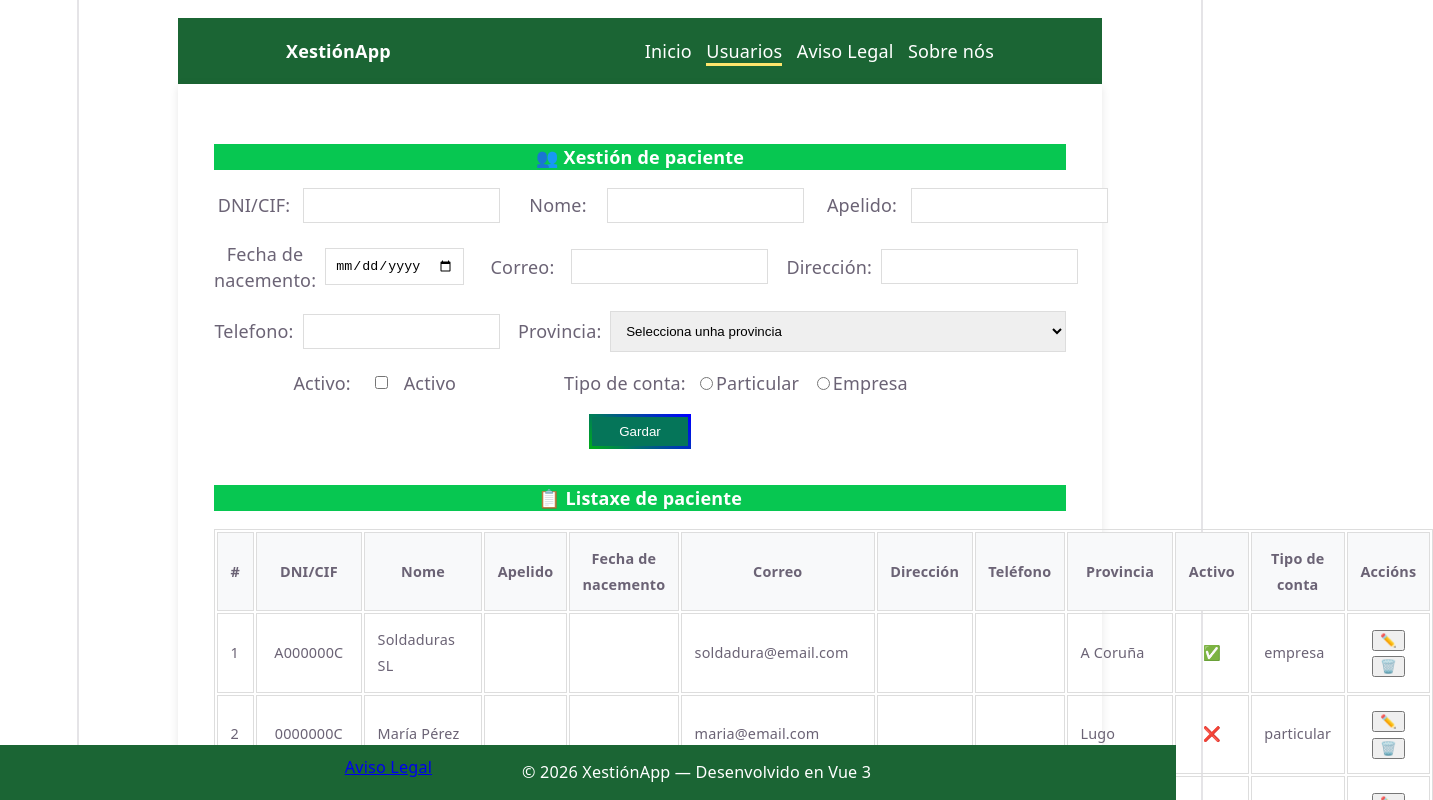
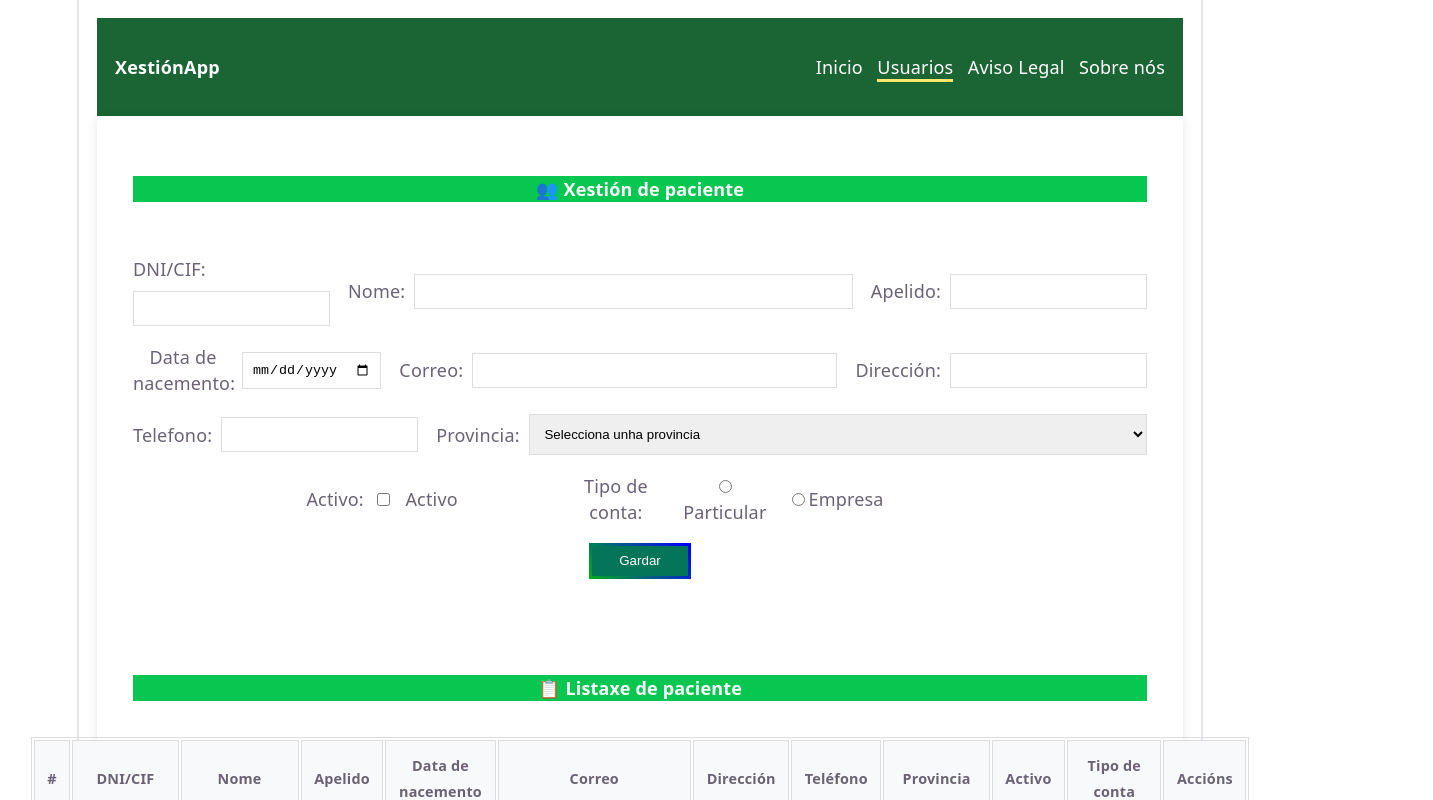
Before and after one commit to h0rge/lagoalvarez, a Vue app: page /xestionusuarios in a window 1280 px wide. Shown: the top 800 px of the page, 1433 px wide, since content can reach past the window. Built offline with nearby package versions, Linux system fonts and the light colour scheme.

Commit message:
Changes in style

```diff
--- a/package.json
+++ b/package.json
@@ -9,6 +9,9 @@
     "preview": "vite preview"
   },
   "dependencies": {
+    "axios": "^1.20.0",
+    "cors": "^2.8.6",
+    "express": "^5.2.1",
     "vue": "^3.5.42",
     "vue-router": "^5.3.1"
   },
--- a/src/App.vue
+++ b/src/App.vue
@@ -18,11 +18,16 @@
 
 <style>
 .container {
-  width: 75vw;
+  display: flex;
+  flex-direction: column;
+  justify-content: space-between;
+  width: 100%;
+  height: 100%;
   max-width: 1400px;
-  height: 100vh;
+  min-height: 100vh;
   margin: 0 auto;
   padding: 1rem;
+  padding-bottom: 0;
   box-sizing: border-box;
 }
 
--- a/src/components/FooTer.vue
+++ b/src/components/FooTer.vue
@@ -10,18 +10,20 @@
 <script setup></script>
 
 <style scoped>
+footer {
+  box-sizing: border-box;
+  position: static;
+  justify-self: center;
+  width: 100%;
+}
+
 .footer {
   background: #1b6534;
   color: white;
   text-align: center;
-  padding: 0.2rem 6rem;
+  padding: 0.2rem;
   margin-top: 3rem;
   font-size: 0.9rem;
-  position: fixed;
-  bottom: 0;
-  left: 0;
-  width: 75vw;
-  z-index: 1000;
 }
 
 .link-aviso {
--- a/src/components/NavBar.vue
+++ b/src/components/NavBar.vue
@@ -22,10 +22,12 @@ const isOpen = ref(false) // actívase cuando fago click
 
 <style scoped>
 .navbar {
+  box-sizing: border-box;
+  width: 100%;
   display: flex;
   justify-content: space-between;
   align-items: center;
-  padding: 0.1rem 6rem;
+  padding: 1rem;
   background: #1b6534;
   color: white;
 }
--- a/src/components/xestionusuarios.vue
+++ b/src/components/xestionusuarios.vue
@@ -35,9 +35,9 @@
         </div>
       </div>
       <div class="fila">
-        <div class="campo campo-fecha-nacimiento">
-          <label>Fecha de nacemento:</label>
-          <input v-model="novoPaciente.fechaNacimiento" type="date" required />
+        <div class="campo campo-data-nacimiento">
+          <label>Data de nacemento:</label>
+          <input v-model="novoPaciente.DataNacimiento" type="date" required />
         </div>
         <div class="campo campo-correo">
           <label>Correo:</label>
@@ -110,7 +110,7 @@
           <th>DNI/CIF</th>
           <th>Nome</th>
           <th>Apelido</th>
-          <th>Fecha de nacemento</th>
+          <th>Data de nacemento</th>
           <th>Correo</th>
           <th>Dirección</th>
           <th>Teléfono</th>
@@ -126,7 +126,7 @@
           <td style="text-align: center;">{{ u.dni }}</td>
           <td>{{ u.nome }}</td>
           <td>{{ u.apelido }}</td>
-          <td>{{ u.fechaNacemento }}</td>
+          <td>{{ u.DataNacemento }}</td>
           <td>{{ u.correo }}</td>
           <td>{{ u.direccion }}</td>
           <td>{{ u.telefono }}</td>
@@ -156,7 +156,7 @@ const novoPaciente = reactive({
   dni: "",
   nome: "",
   apelido: "",
-  fechaNacimiento: "",
+  DataNacimiento: "",
   correo: "",
   direccion: "",
   telefono:"",
@@ -192,7 +192,7 @@ function gardarPaciente() {
     return;
   }
   paciente.value.push({ ...novoPaciente })  //engade o novo paciente á lista (copia do obxecto)
-  Object.assign(novoPaciente, { dni: "", nome: "", correo: "", provincia: "", activo: false, tipoCuenta: "", telefono: "", fechaNacimiento: "" }) //reinicia o formulario
+  Object.assign(novoPaciente, { dni: "", nome: "", correo: "", provincia: "", activo: false, tipoCuenta: "", telefono: "", DataNacimiento: "" }) //reinicia o formulario
 }
 
 function eliminarPaciente(index) {
@@ -250,6 +250,7 @@ function validarTelf() {
 
 <style scoped>
 
+
 .error {
   color: red;
   font-size: 0.9rem;
@@ -264,17 +265,22 @@ function validarTelf() {
   border-radius: 2px;
   box-shadow: 0 2px 10px rgba(0, 0, 0, 0.1);
   box-sizing: border-box;
+  display: flex;
+  flex-direction: column;
 }
 
 form {
+  display: flex;
+  padding: 2rem;
+  align-self: center;
   width: 100%;
-  display: flex;
   flex-direction: column;
   gap: 1rem;
   margin-bottom: 2rem;
 }
 
 .fila {
+  flex-wrap: wrap;
   display: flex;
   gap: 1rem;
   width: 100%;
@@ -285,6 +291,7 @@ form {
 }
 
 .campo {
+  flex-wrap: wrap;
   display: flex;
   align-items: center;
   /* label e input en la misma línea */
@@ -302,6 +309,11 @@ form {
   flex: 3;
   /* ocupa más espacio */
   border-radius: 0px;
+}
+
+.campo-data-nacemento {
+  flex: 0.5;
+  /* ocupa menos espacio */
 }
 
 .campo-correo {
@@ -325,7 +337,7 @@ form {
 }
 
 .campo label {
-  min-width: 80px;
+  max-width: 100px;
   /* ancho fijo para alinear */
   font-weight: 500;
   font: bold
@@ -375,6 +387,7 @@ form {
 table {
   width: 100%;
   border-collapse: separate;
+  align-self: center;
   margin-top: 1rem;
   font-size: 0.8rem;
   border: 1px solid #ddd;
@@ -393,6 +406,8 @@ th {
 }
 
 h4 {
+  width: 100%;
+  text-align: center;
   margin-bottom: 1rem;
   font-weight: 600;
   background-color: #07c751;
```
Also changed, not shown: 1 other file (tests, documents, lock files or other folders).
